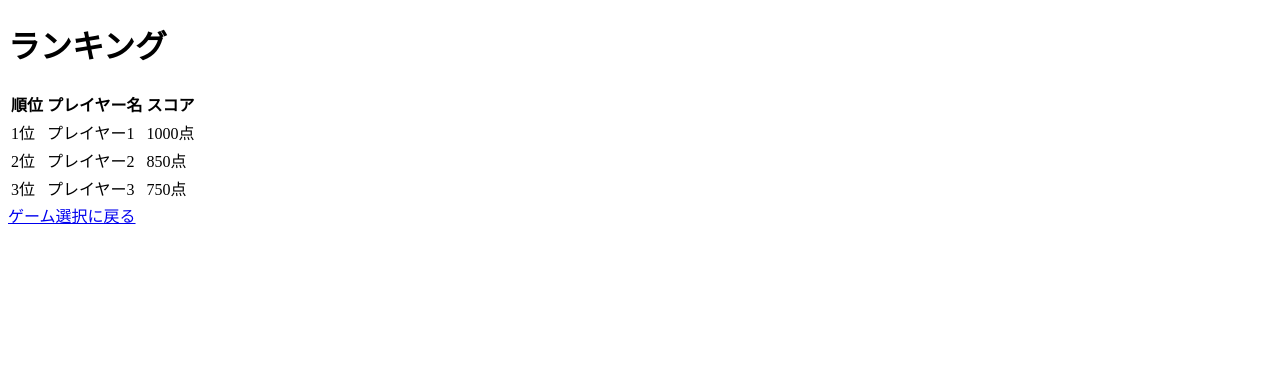
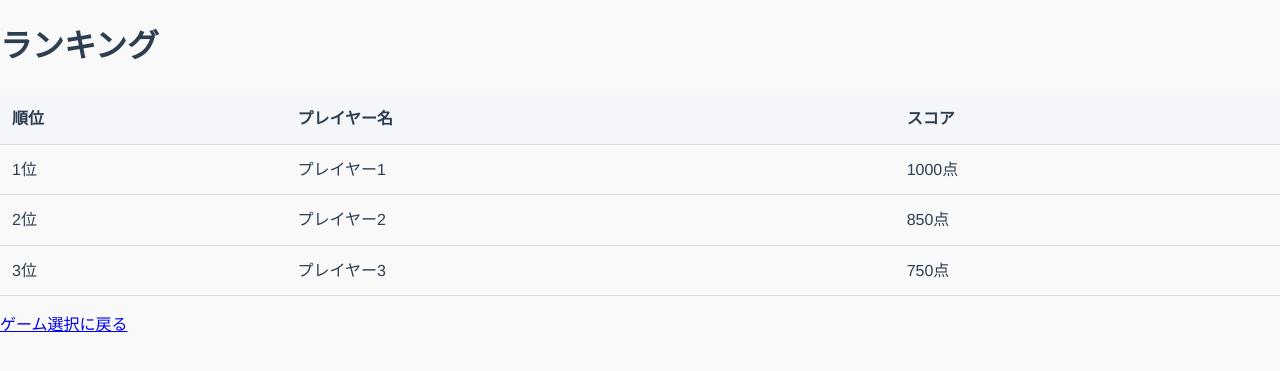
Before and after one commit to toma4423/uv_flask_toreaning, a Flask app: page /game/ranking in a window 1280 px wide. Shown: the top 371 px of the page. Run offline with Flask 3, Linux system fonts and the light colour scheme.

Commit message:
Add CSS stylesheet link to HTML templates
- Included a link to the main CSS stylesheet in the index, play, ranking, and top HTML templates.
- This update enhances the visual consistency across the application by applying the same styles to all relevant pages.

```diff
--- /dev/null
+++ b/app/static/css/style.css
@@ -0,0 +1,166 @@
+/* 基本スタイル */
+:root {
+    --primary-color: #3498db;
+    --secondary-color: #2ecc71;
+    --accent-color: #e74c3c;
+    --text-color: #2c3e50;
+    --bg-color: #f9f9f9;
+    --card-bg: #ffffff;
+}
+
+body {
+    font-family: 'Helvetica Neue', Arial, sans-serif;
+    line-height: 1.6;
+    color: var(--text-color);
+    background-color: var(--bg-color);
+    margin: 0;
+    padding: 0;
+}
+
+/* ヘッダー */
+.header {
+    background-color: var(--primary-color);
+    color: white;
+    padding: 1rem 0;
+    box-shadow: 0 2px 4px rgba(0,0,0,0.1);
+}
+
+.container {
+    max-width: 1200px;
+    margin: 0 auto;
+    padding: 0 20px;
+}
+
+/* ナビゲーション */
+.nav {
+    background-color: white;
+    padding: 1rem 0;
+    border-bottom: 1px solid #eee;
+}
+
+.nav-list {
+    list-style: none;
+    padding: 0;
+    margin: 0;
+    display: flex;
+    gap: 20px;
+}
+
+.nav-link {
+    color: var(--text-color);
+    text-decoration: none;
+    padding: 0.5rem 1rem;
+    border-radius: 4px;
+    transition: all 0.3s ease;
+}
+
+.nav-link:hover {
+    background-color: var(--primary-color);
+    color: white;
+}
+
+/* メインコンテンツ */
+.main-content {
+    padding: 2rem 0;
+}
+
+/* カード */
+.card {
+    background-color: var(--card-bg);
+    border-radius: 8px;
+    padding: 20px;
+    margin-bottom: 20px;
+    box-shadow: 0 2px 4px rgba(0,0,0,0.1);
+    transition: transform 0.3s ease;
+}
+
+.card:hover {
+    transform: translateY(-5px);
+}
+
+/* ボタン */
+.btn {
+    display: inline-block;
+    padding: 0.8rem 1.5rem;
+    border-radius: 4px;
+    text-decoration: none;
+    color: white;
+    background-color: var(--primary-color);
+    border: none;
+    cursor: pointer;
+    transition: background-color 0.3s ease;
+}
+
+.btn:hover {
+    background-color: #2980b9;
+}
+
+.btn-secondary {
+    background-color: var(--secondary-color);
+}
+
+.btn-secondary:hover {
+    background-color: #27ae60;
+}
+
+/* コードブロック（Jinja2学習ページ用） */
+.code-block {
+    background-color: #2c3e50;
+    color: #ecf0f1;
+    padding: 1rem;
+    border-radius: 4px;
+    overflow-x: auto;
+    margin: 1rem 0;
+}
+
+/* 結果表示ブロック（Jinja2学習ページ用） */
+.result-block {
+    background-color: #f5f6fa;
+    padding: 1rem;
+    border-left: 4px solid var(--primary-color);
+    margin: 1rem 0;
+}
+
+/* テーブル */
+table {
+    width: 100%;
+    border-collapse: collapse;
+    margin: 1rem 0;
+}
+
+th, td {
+    padding: 0.75rem;
+    text-align: left;
+    border-bottom: 1px solid #ddd;
+}
+
+th {
+    background-color: #f5f6fa;
+}
+
+/* レスポンシブデザイン */
+@media (max-width: 768px) {
+    .nav-list {
+        flex-direction: column;
+    }
+
+    .card {
+        margin: 10px;
+    }
+}
+
+/* アニメーション */
+@keyframes fadeIn {
+    from {
+        opacity: 0;
+        transform: translateY(20px);
+    }
+    to {
+        opacity: 1;
+        transform: translateY(0);
+    }
+}
+
+.fade-in {
+    animation: fadeIn 0.5s ease-out;
+}
--- a/app/templates/game/play.html
+++ b/app/templates/game/play.html
@@ -4,6 +4,7 @@
     <meta charset="UTF-8">
     <meta name="viewport" content="width=device-width, initial-scale=1.0">
     <title>{{ game.title }} - プレイ</title>
+    <link rel="stylesheet" href="{{ url_for('static', filename='css/style.css') }}">
 </head>
 <body>
     <h1>{{ game.title }}</h1>
--- a/app/templates/game/ranking.html
+++ b/app/templates/game/ranking.html
@@ -4,6 +4,7 @@
     <meta charset="UTF-8">
     <meta name="viewport" content="width=device-width, initial-scale=1.0">
     <title>ゲームランキング</title>
+    <link rel="stylesheet" href="{{ url_for('static', filename='css/style.css') }}">
 </head>
 <body>
     <h1>ランキング</h1>
--- a/app/templates/game/top.html
+++ b/app/templates/game/top.html
@@ -4,6 +4,7 @@
     <meta charset="UTF-8">
     <meta name="viewport" content="width=device-width, initial-scale=1.0">
     <title>ゲームセンター - トップ</title>
+    <link rel="stylesheet" href="{{ url_for('static', filename='css/style.css') }}">
 </head>
 <body>
     <h1>ゲームセンターへようこそ！</h1>
--- a/app/templates/index.html
+++ b/app/templates/index.html
@@ -4,6 +4,7 @@
     <meta charset="UTF-8">
     <meta name="viewport" content="width=device-width, initial-scale=1.0">
     <title>トップページ</title>
+    <link rel="stylesheet" href="{{ url_for('static', filename='css/style.css') }}">
 </head>
 <body>
     <h1>Flask学習プロジェクト</h1>
```
